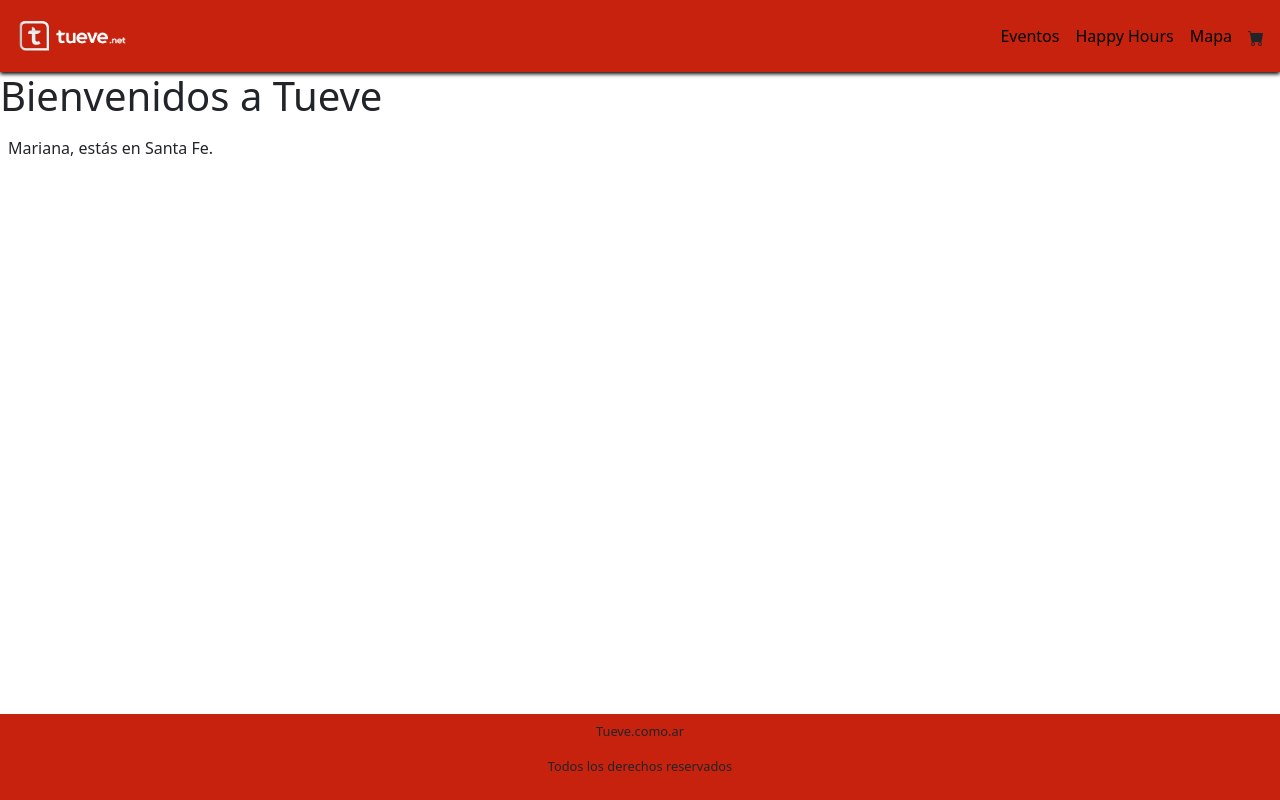
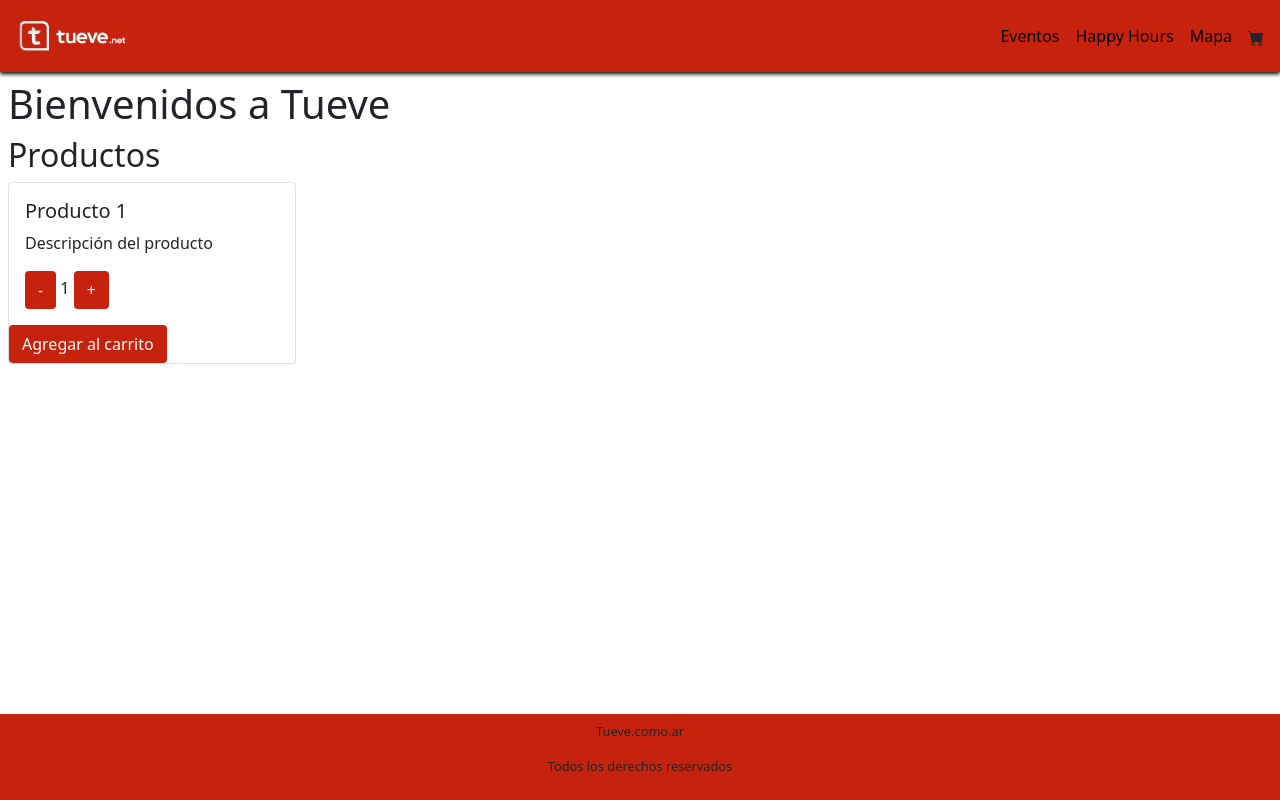
Before and after one commit to marianaServan/Tueve_app_react, a React (Create React App) app: page / in a window 1280 px wide. Built offline with nearby package versions, Linux system fonts and the light colour scheme.

Commit message:
Contador con botón

```diff
--- a/src/App.js
+++ b/src/App.js
@@ -12,22 +12,15 @@ import React from 'react'
 import Header from "./components/Header"
 import Main from "./components/Main"
 import Footer from "./components/Footer"
-import ItemListContainer from './components/ItemListContainer'
 import 'bootstrap/dist/css/bootstrap.min.css'
 
 
 const App = () => {
 
-    /*const persona = {
-         nombre: "Juan",
-         edad:"32"
-    */
-
     return (
         <>
-            <Header />
-            <ItemListContainer greeting={"Bienvenidos a Tueve"}/>
-            <Main nombre="Mariana" ciudad="Santa Fe"/>
+            <Header/>
+            <Main/>
             <Footer />
         </>
     )
--- /dev/null
+++ b/src/components/ItemCount.js
@@ -0,0 +1,44 @@
+import React from 'react'
+
+import { useState } from 'react';
+
+function ItemCount({ stock, initial }) {
+
+    const [count, setCount] = useState(initial)
+
+    const increment = () => {
+        if (count < stock) {
+            setCount(count + 1)
+        } else {
+            alert('Producto agotado')
+        }
+    }
+
+    const decrement = () => {
+        if (count > 0) {
+            setCount(count - 1)
+        }
+    }
+
+    const onAdd = () => {
+        alert('Agregaste al carrito ' + count + ' productos')
+        setCount(initial)
+    }
+
+    return (
+        <div className="card" style={{ "maxWidth": "18rem" }}>
+            <div className="card-body">
+                <h5 className="card-title">Producto 1</h5>
+                <p className="card-text">Descripción del producto</p>
+                <button onClick={decrement} className="btn botonesCounter"> - </button>
+                <span> {count} </span>
+                <button onClick={increment} className="btn botonesCounter"> + </button>
+            </div>
+            <div>
+                <button disabled={count === 0} onClick={onAdd} className="btn botonesCounter"> Agregar al carrito </button>
+            </div>
+        </div>
+    )
+}
+
+export default ItemCount
--- a/src/components/ItemListContainer.js
+++ b/src/components/ItemListContainer.js
@@ -1,8 +1,14 @@
 import React from 'react'
+import ItemCount from './ItemCount'
 
-function itemListContainer({greeting}) {
+function itemListContainer({ greeting }) {
   return (
-    <h1>{greeting}</h1>
+    <div>
+      <h1>{greeting}</h1>
+
+      <h2> Productos </h2>
+      <ItemCount stock={10} initial={1} />
+    </div>
   )
 }
 
--- a/src/components/Main.js
+++ b/src/components/Main.js
@@ -1,15 +1,18 @@
 import React from 'react'
+import ItemListContainer from './ItemListContainer'
 
 const Main = (props) => {
 
-    //console.log(props)
-    //console.log(props.nombre)
-    //console.log(props.edad)
-    const {nombre, ciudad} = props
+    /*const resultado = useState()
+    const estado = resultado[0]
+    const setEstado = resultado[1]
+    Forma reducida:*/
+
+
 
     return (
         <main>
-            <p> {nombre}, estás en {ciudad}. </p>
+            <ItemListContainer greeting={"Bienvenidos a Tueve"} />
         </main>
     );
 }
--- a/src/estilo.css
+++ b/src/estilo.css
@@ -52,3 +52,8 @@ footer {
     flex-direction: row;
     justify-content: flex-end;
 }
+
+.botonesCounter{
+    background-color:rgb(199, 34, 13);
+    color: white;
+}
```
